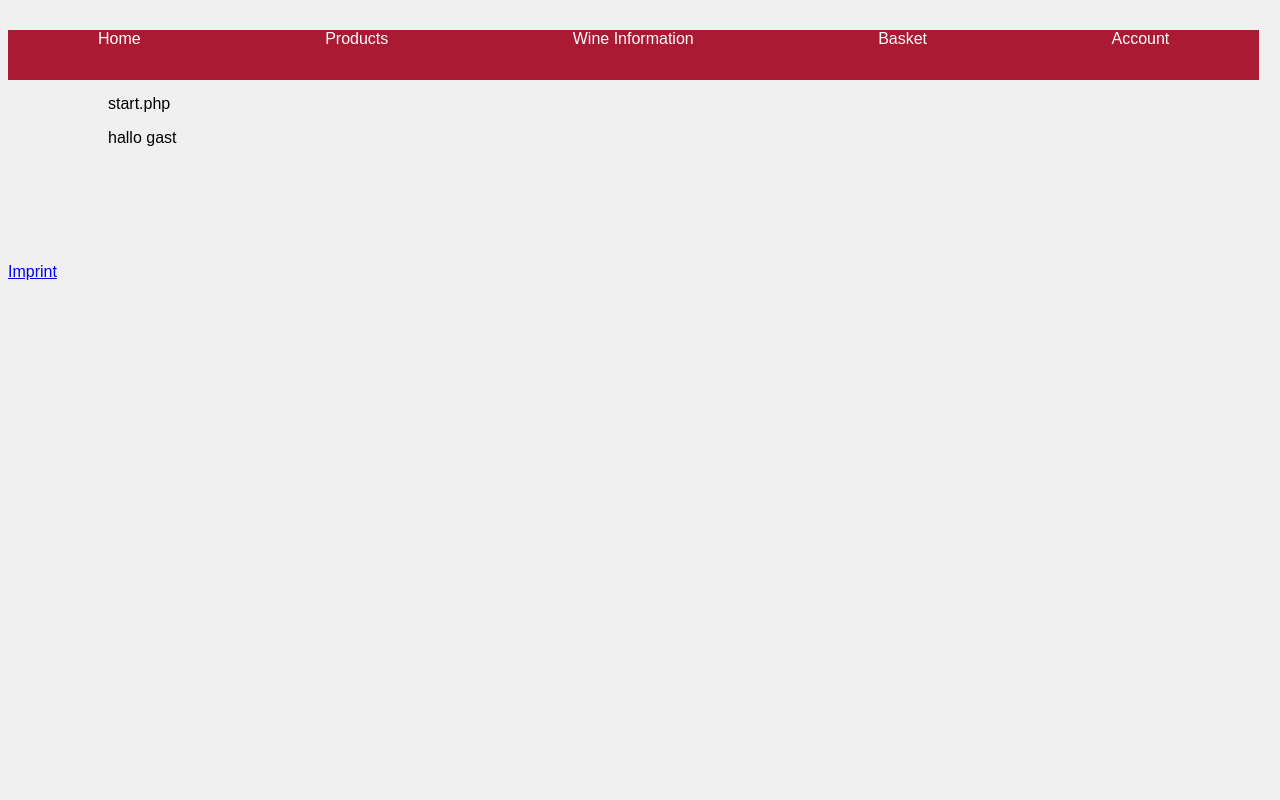
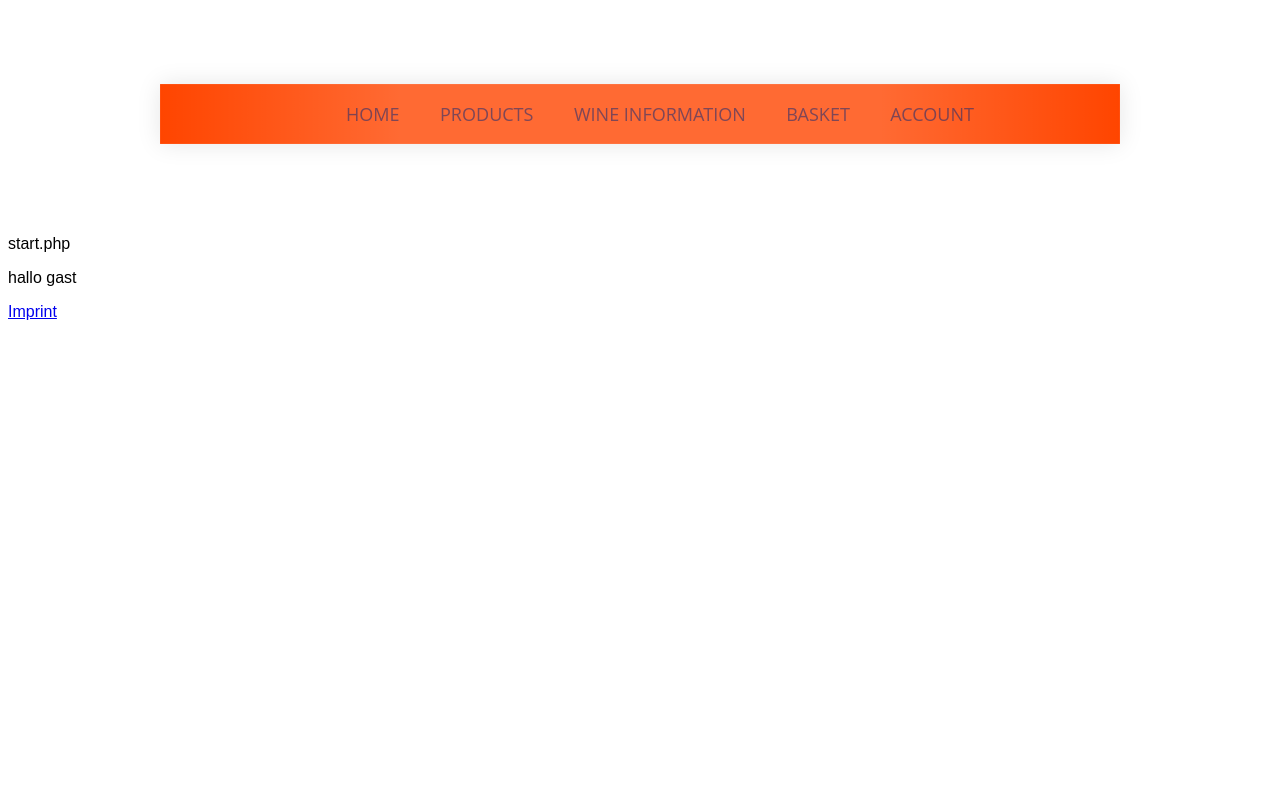
Before and after one commit to BenjaminS01/php, a PHP site: page / in a window 1280 px wide. Run offline with PHP 8.4, Linux system fonts and the light colour scheme.

Commit message:
Add files via upload

```diff
--- /dev/null
+++ b/WineProject/assets/styles/style.css
@@ -0,0 +1,57 @@
+* {
+    box-sizing: border-box;
+    font-family: Arial, Helvetica, sans-serif;
+
+}
+@import url(https://fonts.googleapis.com/css?family=Open+Sans);
+
+html {
+    height:100%;
+
+}
+
+nav {
+    max-width: 960px;
+    margin: 0 auto;
+    padding: 60px 0;
+}
+
+nav ul {
+    text-align: center;
+    background: linear-gradient(90deg, rgba(255, 255, 255, 0) 0%, rgba(255, 255, 255, 0.2) 25%, rgba(255, 255, 255, 0.2) 75%, rgba(255, 255, 255, 0) 100%);
+    box-shadow: 0 0 25px rgba(0, 0, 0, 0.1), inset 0 0 1px rgba(255, 255, 255, 0.6);
+    background-color: orangered;
+}
+
+nav ul li {
+    display: inline-block;
+
+}
+
+nav ul li a {
+    padding: 18px;
+    font-family: "Open Sans";
+    text-transform:uppercase;
+    color: rgba(0, 35, 122, 0.5);
+    font-size: 18px;
+    text-decoration: none;
+    display: block;
+}
+
+nav ul li a:hover {
+    box-shadow: 0 0 10px rgba(0, 0, 0, 0.1), inset 0 0 1px rgba(255, 255, 255, 0.6);
+    background: rgba(255, 255, 255, 0.1);
+    color: rgba(0, 35, 122, 0.7);
+}
+
+.login{
+    font-size: 20px;
+}
+
+
+.error {
+    margin: 15px;
+
+    background-color: tomato;
+    color:antiquewhite;
+}
--- a/WineProject/index.php
+++ b/WineProject/index.php
@@ -26,7 +26,11 @@ $controllerName=$_GET['c'] ?? 'pages';
 $actionName=$_GET['a'] ?? 'start';
 
 $controllerPath=__DIR__ . '/controller/' . $controllerName. "Controller" . '.class.php';
+/*
+$_GET['i']='1';
 
+$product=\skwd\models\Product::find("id= 1");
+*/
 if (file_exists($controllerPath)){
     include_once $controllerPath;
     $className='\\skwd\\controller\\'.ucfirst( $controllerName).'Controller';
--- a/WineProject/models/baseModel.class.php
+++ b/WineProject/models/baseModel.class.php
@@ -45,7 +45,9 @@ abstract class BaseModel{
         if(!empty($where)){
             $sql .= ' WHERE '. $where . ';';
         }
-        $result = $db->query($sql)->fetchall();
+        $statement=$db->prepare($sql);
+        $statement->execute();
+        $result = $statement->fetchall();
 
     }
     catch(\PDOException $e){
--- a/WineProject/models/product.class.php
+++ b/WineProject/models/product.class.php
@@ -1,5 +1,4 @@
 <?php
-
 namespace skwd\models;
 class Product extends BaseModel
 {
--- a/WineProject/src/database/values.sql
+++ b/WineProject/src/database/values.sql
@@ -53,6 +53,7 @@ INSERT INTO `picture` (`id`,`path`,`productID`,`createdAt`,`updatedAt`) VALUES (
 -- Query:
 -- Date: 2019-11-30 21:16
 */
+-- Types of categories: Red Wine,  White Wine, Rose Wine, Sparkling Wine, Accessory
 INSERT INTO `Property` (`id`,`name`,`createdAt`,`updatedAt`) VALUES (NULL,'category',NULL,NULL);
 INSERT INTO `Property` (`id`,`name`,`createdAt`,`updatedAt`) VALUES (NULL,'year',NULL,NULL);
 INSERT INTO `Property` (`id`,`name`,`createdAt`,`updatedAt`) VALUES (NULL,'alcoholPercentage',NULL,NULL);
--- a/WineProject/views/accounts/addressEdit.php
+++ b/WineProject/views/accounts/addressEdit.php
@@ -16,14 +16,14 @@
 <br>
 <label for="zip">Zip:</label><br>
         <input type="text" id="zip" name="zip"
-               value="<?= isset($_POST['zip']) ? htmlspecialchars($_POST['zip']) : '' ?>" required/><br>
+               value="<?= isset($_POST['zip']) ? htmlspecialchars($_POST['zip']) : $this->_params['address'][0]['zip']; ?>" required/><br>
         <label for="city">City:</label><br>
         <input type="text" id="city" name="city"
-               value="<?= isset($_POST['city']) ? htmlspecialchars($_POST['city']) : '' ?>"
+               value="<?= isset($_POST['city']) ? htmlspecialchars($_POST['city']) : $this->_params['address'][0]['city'] ?>"
                required/><br>
         <label for="street">Street:</label><br>
         <input type="text" id="street" name="street"
-               value="<?= isset($_POST['street']) ? htmlspecialchars($_POST['street']) : '' ?>"
+               value="<?= isset($_POST['street']) ? htmlspecialchars($_POST['street']) : $this->_params['address'][0]['street'] ?>"
                required/><br>
 
  <input type="submit" value="submit edit" name="submitEditAddress">
--- a/WineProject/views/layout.php
+++ b/WineProject/views/layout.php
@@ -4,18 +4,18 @@
     <head>
         <meta charset="UTF-8">
         <meta name="viewport" content="width=device-width, initial-scale=1.0">
-        <link rel="stylesheet" href ="assets/styles/styles.css" type="text/css">
+        <link rel="stylesheet" href ="assets/styles/style.css" type="text/css">
     </head>
     <body>
         <header>
             <nav id="nav1">
-                <div class="links">
-                <a href="?a=start">Home</a>
-                <a href="?a=products">Products</a>
-                <a href="?a=wineInformation">Wine Information</a>
-                <a href="?a=basket">Basket</a>
-                <a href="?a=account">Account</a>
-                </div>
+                <ul>
+                    <li><a href="?a=start">Home</a></li>
+                    <li><a href="?a=products">Products</a></li>
+                    <li><a href="?a=wineInformation">Wine Information</a></li>
+                    <li><a href="?a=basket">Basket</a></li>
+                    <li><a href="?a=account">Account</a></li>
+                </ul>
             </nav>
         </header>
         <main>
--- a/WineProject/views/products/allProducts.php
+++ b/WineProject/views/products/allProducts.php
@@ -1,5 +1,4 @@
 <?php
-
 $dbQuery = null;
 $dbQuery = \skwd\models\Product::find();
 ?>
--- a/WineProject/views/products/theProduct.php
+++ b/WineProject/views/products/theProduct.php
@@ -1,6 +1,4 @@
-
 <?php
-
 $id=$_GET['i'];
 $query=\skwd\models\AllProducts::find("productID=".$id);
 $pictures=\skwd\models\Picture::find("productID=".$id);
```
Also changed, not shown: WineProject/controller/accountsController.class.php (+10 -26 lines), WineProject/controller/productsController.class.php (+8 -0 lines), WineProject/helper/functions.php (+41 -3 lines), WineProject/models/propertyProProduct.class.php (added, +12 -0 lines), WineProject/views/accounts/personalData.php (+0 -26 lines), WineProject/views/pages/products.php (+5 -5 lines), WineProject/views/products/category.php (added, +9 -0 lines). Lines whose indentation alone changed are shown as unchanged.
